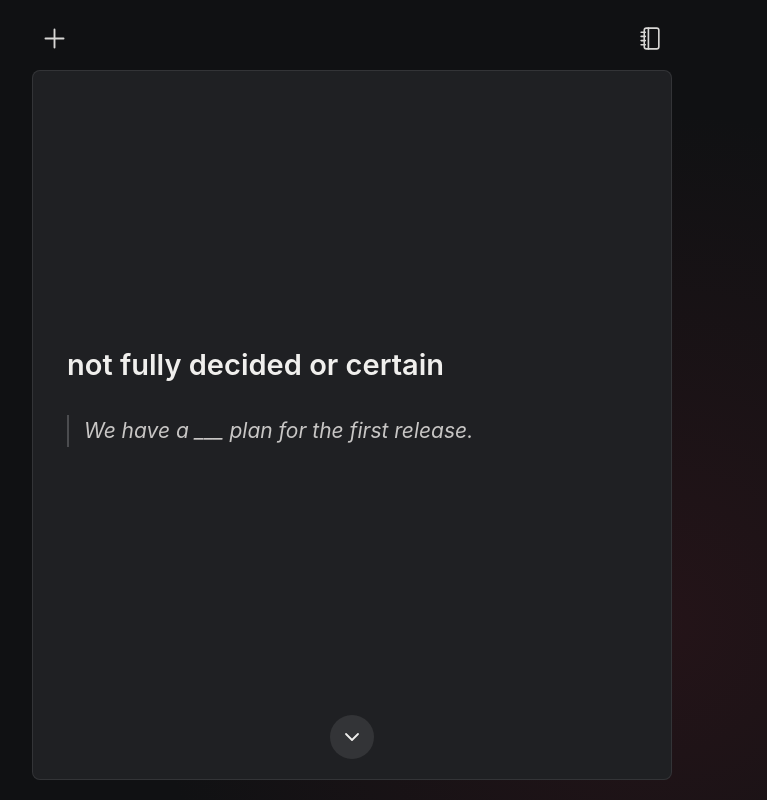
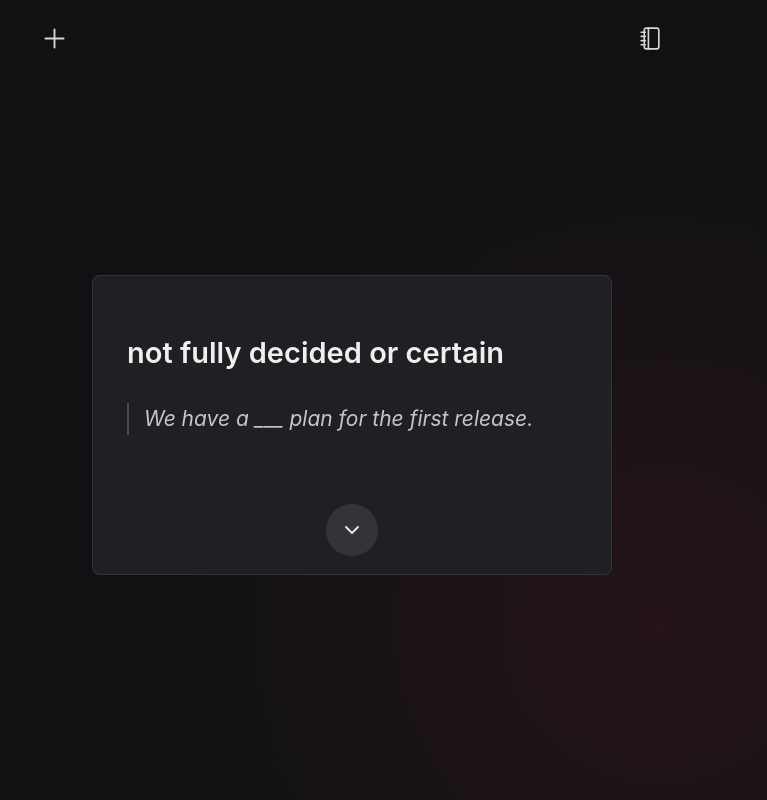
Before and after one commit to Norton-Xu/personal-vocabulary-companion, a plain HTML site: page index.html in a window 1280 px wide. Shown: the whole page, without its empty margins (288-1055 px from the left). Drawn offline with Linux system fonts and the light colour scheme.

Commit message:
Refine vocabulary card and library layout

```diff
--- a/index.html
+++ b/index.html
@@ -5,7 +5,7 @@
     <meta name="viewport" content="width=device-width, initial-scale=1, viewport-fit=cover" />
     <meta name="theme-color" content="#101113" />
     <title>Words</title>
-    <link rel="stylesheet" href="styles.css?v=3" />
+    <link rel="stylesheet" href="styles.css?v=6" />
   </head>
   <body>
     <main class="app-shell">
--- a/styles.css
+++ b/styles.css
@@ -99,6 +99,8 @@ body.is-reviewing .view.active {
   display: flex;
   min-height: 0;
   flex: 1;
+  flex-direction: column;
+  align-items: center;
 }
 body.is-library .view.active {
   display: flex;
@@ -108,20 +110,23 @@ body.is-library .view.active {
 }
 body.is-reviewing .review-card {
   display: flex;
-  min-height: 0;
-  flex: 1;
+  width: min(100%, 520px);
+  min-height: min(300px, 100%);
+  max-height: 100%;
+  margin-block: auto;
+  flex: 0 1 auto;
   flex-direction: column;
 }
 body.is-reviewing .card-face {
   display: flex;
   min-height: 0;
-  flex: 1;
+  flex: 1 1 auto;
   flex-direction: column;
 }
 body.is-reviewing .card-front,
 body.is-reviewing .card-back {
   min-height: 0;
-  flex: 1;
+  flex: 1 1 auto;
   overflow-y: auto;
   overscroll-behavior: contain;
   -webkit-overflow-scrolling: touch;
@@ -134,7 +139,11 @@ body.is-reviewing .card-back {
   background: var(--surface);
 }
 
-.review-card { overflow: hidden; }
+.review-card {
+  --action-size: 52px;
+  --action-spacing: 12px 14px 18px;
+  overflow: hidden;
+}
 .card-face { min-height: 340px; padding: 31px 25px 24px; }
 .card-front, .card-back {
   display: flex;
@@ -178,33 +187,33 @@ body.is-reviewing .card-back {
   font-style: italic;
 }
 
-.reveal-button {
+.reveal-button, .rating-button {
   display: grid;
-  width: 44px;
-  height: 44px;
-  margin: -6px auto 20px;
+  width: var(--action-size);
+  height: var(--action-size);
+  flex: 0 0 auto;
   place-items: center;
+  padding: 0;
   border: 0;
   border-radius: 50%;
+  cursor: pointer;
+}
+.reveal-button svg, .rating-button svg { display: block; width: 24px; height: 24px; }
+.reveal-button {
+  margin: var(--action-spacing);
+  align-self: center;
   background: rgba(255,255,255,.09);
   color: #efeeec;
-  cursor: pointer;
 }
 .reveal-button[hidden] { display: none; }
-.reveal-button:active { transform: scale(.94); }
+.reveal-button:active { transform: scale(.96); }
 
 .ratings {
   display: flex;
+  flex: 0 0 auto;
   justify-content: center;
   gap: 28px;
-  padding: 18px 14px 22px;
-}
-.rating-button {
-  display: grid;
-  width: 58px;
-  height: 58px;
-  place-items: center;
-  border-radius: 50%;
+  padding: var(--action-spacing);
 }
 .rating-button.again { background: rgba(236, 105, 105, .14); color: #ffb0ae; }
 .rating-button.remembered { background: rgba(117, 221, 177, .13); color: #a6f5cf; }
@@ -256,7 +265,7 @@ body.is-reviewing .card-back {
 .library-heading { display: flex; align-items: center; justify-content: space-between; gap: 16px; margin-bottom: 12px; }
 .library-heading h2 { margin: 0; }
 .library-heading p { margin: 0; color: #999b9f; font-size: 14px; }
-.library-list { display: grid; align-content: start; gap: 8px; }
+.library-list { display: flex; flex-direction: column; gap: 8px; }
 body.is-library .library-list {
   min-height: 0;
   flex: 1;
@@ -268,6 +277,7 @@ body.is-library .library-list {
 }
 .library-item {
   position: relative;
+  flex: 0 0 auto;
   overflow: hidden;
 }
 .library-delete-action {
```
